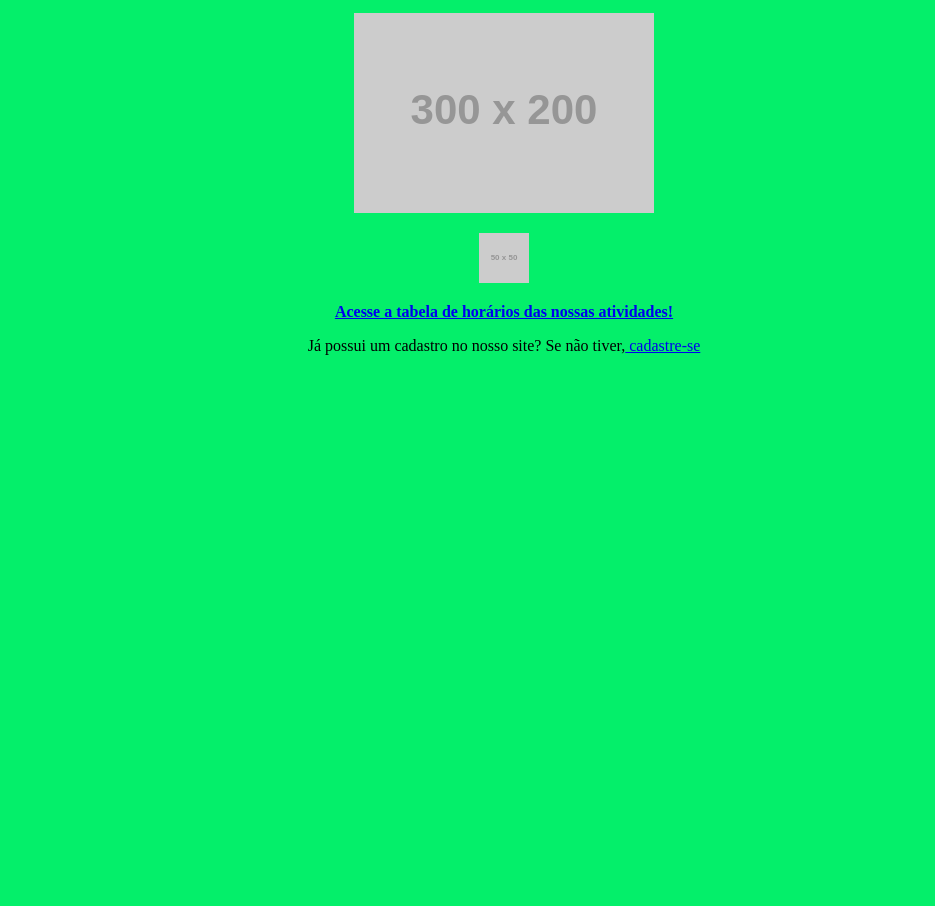
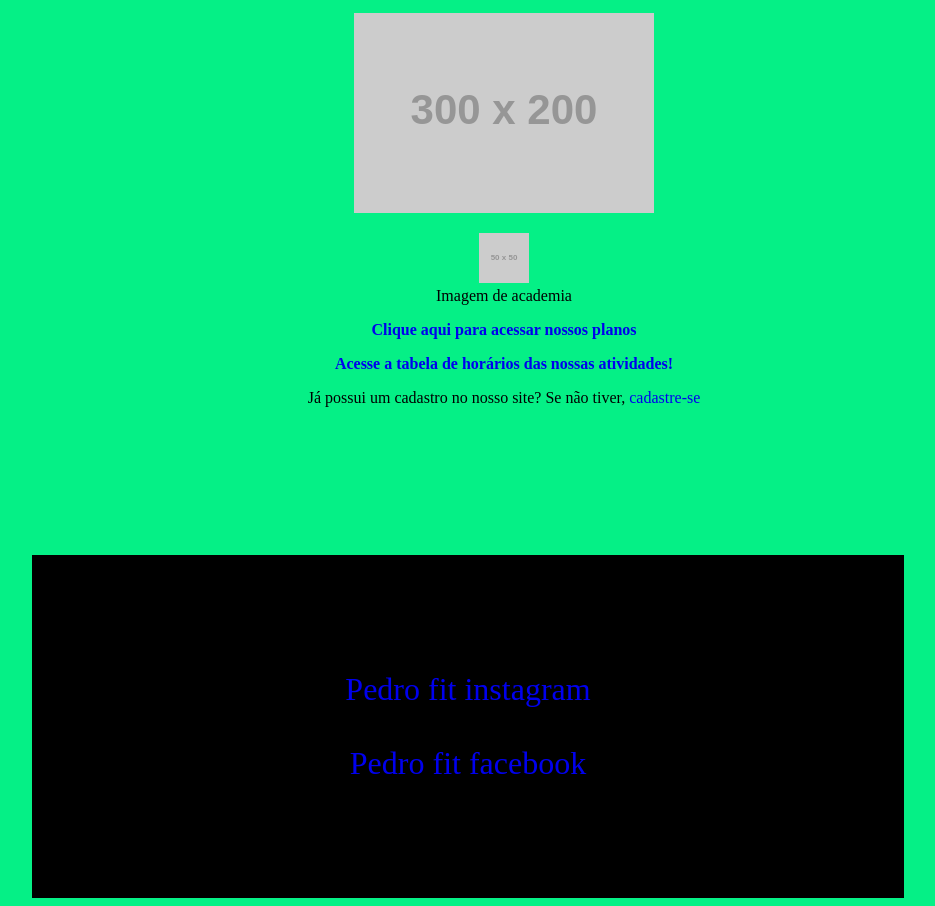
Before and after one commit to Pedro-Magal/site-gym, a plain HTML site: page index.html in a window 1280 px wide. Shown: the part 142-1048 px from the top of the page, without its empty margins (136-1071 px from the left). Before the commit the page ends 800 px from the top, so only its background shows below. Drawn offline with Linux system fonts and the light colour scheme; placeholder pictures from the web are drawn by us.

Commit message:
modificado

```diff
--- a/index.html
+++ b/index.html
@@ -1,31 +1,64 @@
 <!DOCTYPE html>
 <html lang="en">
+
 <head>
     <meta charset="UTF-8">
     <meta name="viewport" content="width=device-width, initial-scale=1.0">
     <title>Site de academia</title>
     <link rel="stylesheet" href="style.css">
 </head>
-<body class="texto-alinhado-no-centro">
+
+<body class="texto-alinhado-no-centro fundo-pagina-principal" >
     <!-- Precisamos aplicar -> Tabelas, links, imagens, Gifs -->
-    <h1>Academia PedroFit</h1>
+    <header>
+        <h1 class="fonte-tenada">Academia PedroFit</h1>
         <h3>Academia destinada a idosos</h3>
 
         <p>Olá! Bem-vindo à academia PedroFit.</p>
-
+    </header>
     <img src="https://placehold.co/300x200" alt="Imagem de pessoas na academia" title="Pessoas na academia">
 
     <p></p>
 
-    <a width="150" href="index-academia-precos.html">
-        <img src="https://placehold.co/50x50" alt="Imagem-de-botão-de-clique" title="CLIQUE AQUI!">
+    <main>
+        <figure>
+            <img src="https://placehold.co/50x50" alt="Imagem-de-botão-de-clique" title="imagem de academia">
+            <figcaption>Imagem de academia</figcaption>
+
+        </figure>
+        <strong>
+            <a href="index-academia-planos.html" class="sem-text-decoration">
+                Clique aqui para acessar nossos planos
             </a>
+        </strong>
 
         <p></p>
-    <strong><a href="index-tabela-de-horarios.html">
-        Acesse a tabela de horários das nossas atividades!</strong>
+        <strong>
+            <a href="index-tabela-de-horarios.html" class="sem-text-decoration">
+                Acesse a tabela de horários das nossas atividades!
             </a>
+        </strong>
 
-    <p>Já possui um cadastro no nosso site? Se não tiver,<a href="index-tela-de-cadastro.html"> cadastre-se</a></p>
+
+        <p>Já possui um cadastro no nosso site? Se não tiver,<a href="index-tela-de-cadastro.html" class="sem-text-decoration">
+                cadastre-se</a></p>
+        <br>
+        <br>
+
+        <footer class="rodape-menu-principal">
+            <adress>
+
+                <a href="https://www.instagram.com" target="_blank" class="sem-text-decoration">Pedro fit instagram</a>
+                <br>
+                <br>
+                <a href="https://www.facebook.com" target="_blank" class="sem-text-decoration">Pedro fit facebook</a>
+
+
+            </adress>
+        </footer>
+
+    </main>
+
 </body>
+
 </html>
--- a/style.css
+++ b/style.css
@@ -7,21 +7,17 @@
 
 } */
 
+*{
+    padding: 0px;
+    border: 0px;
+}
+
 .paginainiciallink {
 
     padding-top: 12em;
     font-size: 20px;
     color: #ffff;
 }
-
-.texto-alinhado-no-centro
-{
-    background-color: #04ef6a;
-    text-align: center;
-
-
-}
-
 
 .titulo {
 
@@ -54,3 +50,61 @@
     background-color: #424250;
 
 }
+
+/* .rodape-menu-principal {
+    padding: 24px;
+    color: #000000;
+    background-color: #22D4FD;
+    text-align: center;
+    font-family: 'Montserrat', sans-serif;
+    font-size: 24px;
+    font-weight: 400;
+} */
+
+.rodape-menu-principal {
+    padding: 3em;
+    margin-top: 3em;
+    margin-left: 5em;
+    border: solid 20px;
+
+    background-color: black;
+    font-size: 2em;
+    width: 20em;
+}
+
+.sem-text-decoration {
+    text-decoration: none;
+}
+
+.texto-alinhado-no-centro {
+
+       text-align: center;
+   }
+
+.fundo-pagina-principal {
+    background-color: #05f086;
+}
+
+.fundo-planos {
+    background-color: #03ffff
+
+}
+
+.texto-maiusculo {
+    text-transform: uppercase;
+}
+
+.texto-minusculo {
+    text-transform: lowercase;
+}
+
+
+
+@font-face {
+    font-family: 'nova';
+    src: url('./fontes-site-gym/Capture\ it.ttf');
+}
+
+.fonte-tenada {
+    font-family: 'nova';
+}
```
Also changed, not shown: index-academia-planos.html (added, +50 -0 lines), index-academia-precos.html (deleted, +0 -34 lines), index-tela-de-cadastro.html (+5 -3 lines), fontes-site-gym/Capture it.ttf (added). Lines whose indentation alone changed are shown as unchanged.
